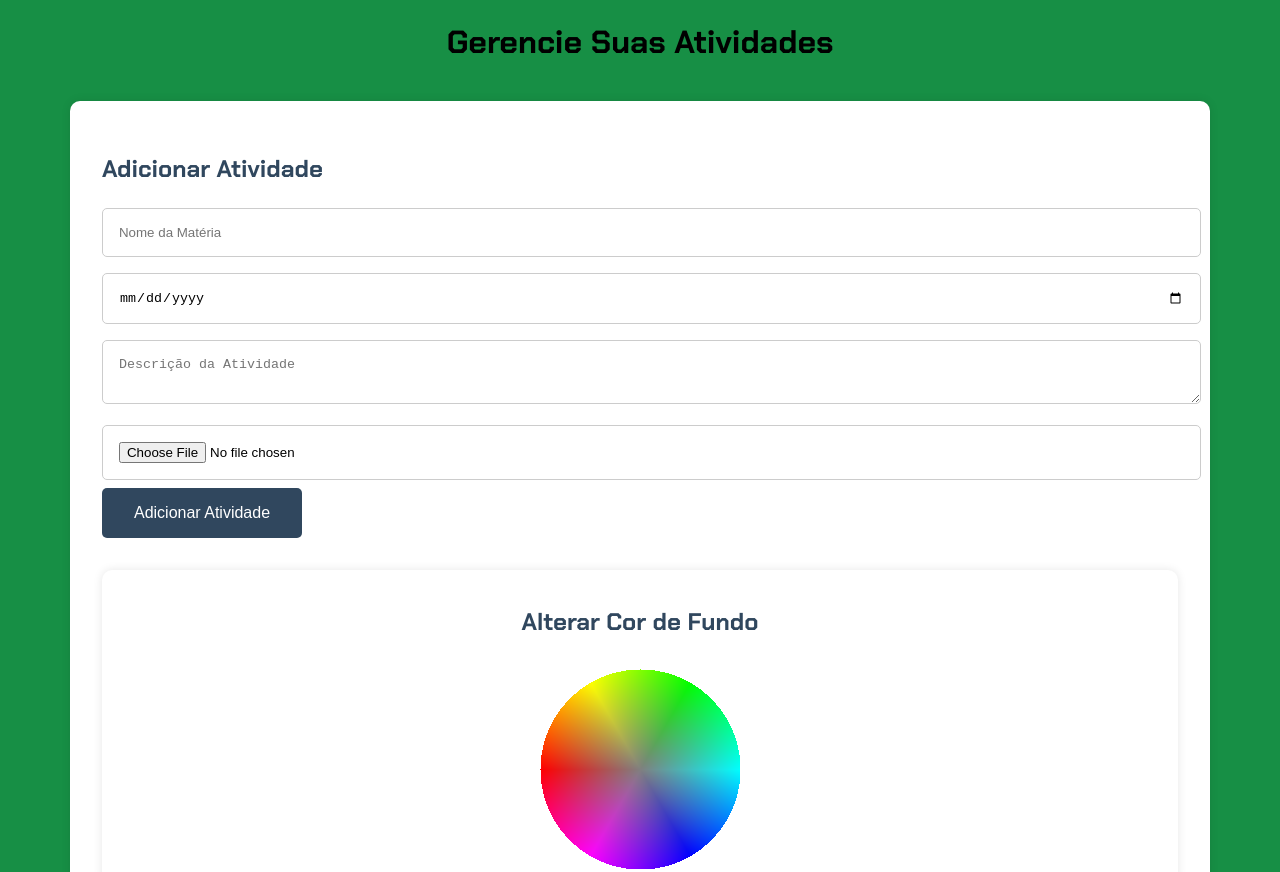
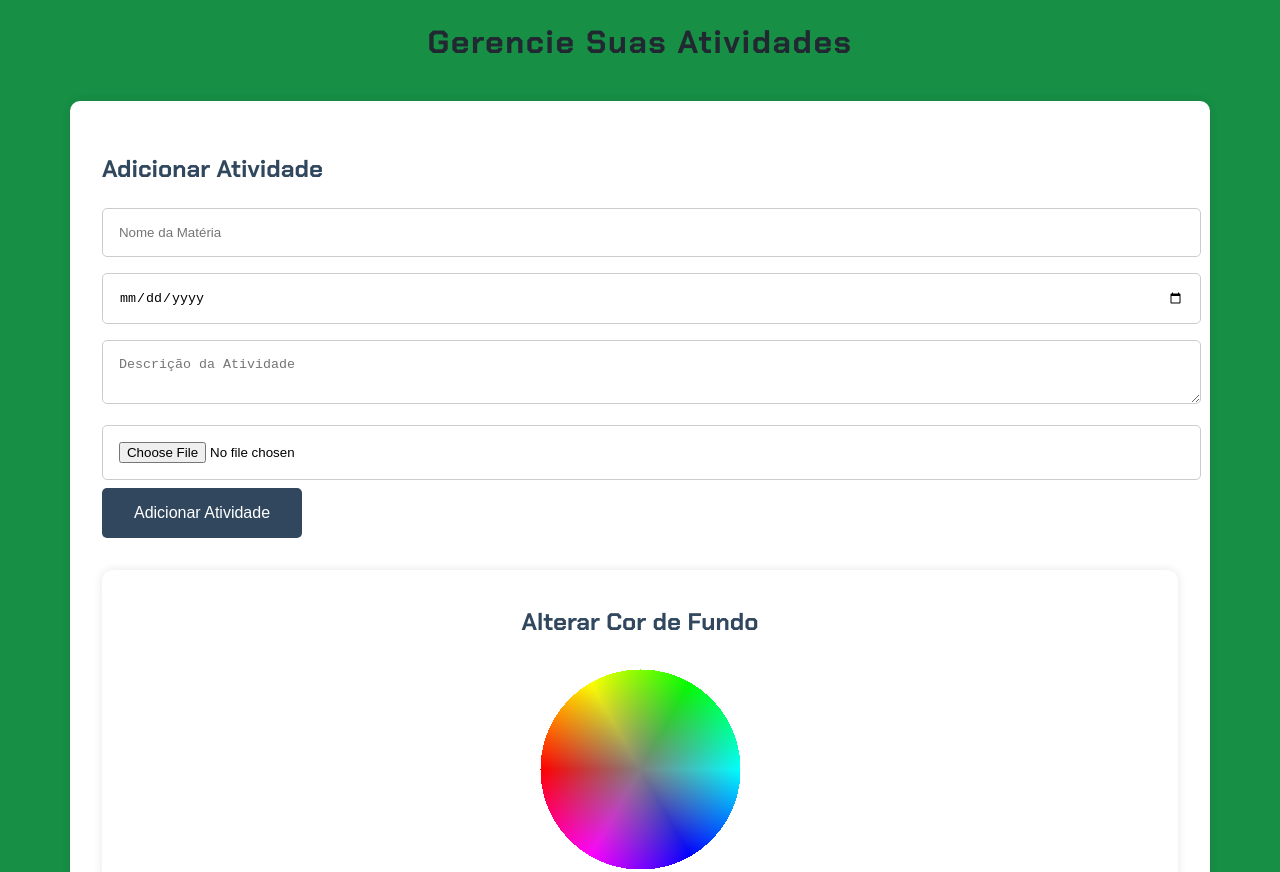
Before and after one commit to cotidiano12/projectgerencer, a plain HTML site: page index.html in a window 1280 px wide. Shown: the top 872 px of the page. Drawn offline with Linux system fonts and the light colour scheme.

Commit message:
Update style.css

```diff
--- a/style.css
+++ b/style.css
@@ -11,6 +11,15 @@ body {
     height: 2remvh;
     margin: 0;
     padding: 0;
+}
+
+/* Estiliza os títulos h1 */
+h1 {
+    font-size: 2rem; /* Tamanho da fonte */
+    color: #222831; /* Cor do texto */
+    text-align: center; /* Alinha o texto ao centro */
+    letter-spacing: 0.1rem; /* Espaçamento entre letras */
+    animation: fadeInUp 0.8s ease-in-out; /* Animação de subida suave */
 }
 
 /* Seção da roda de cores */
```
